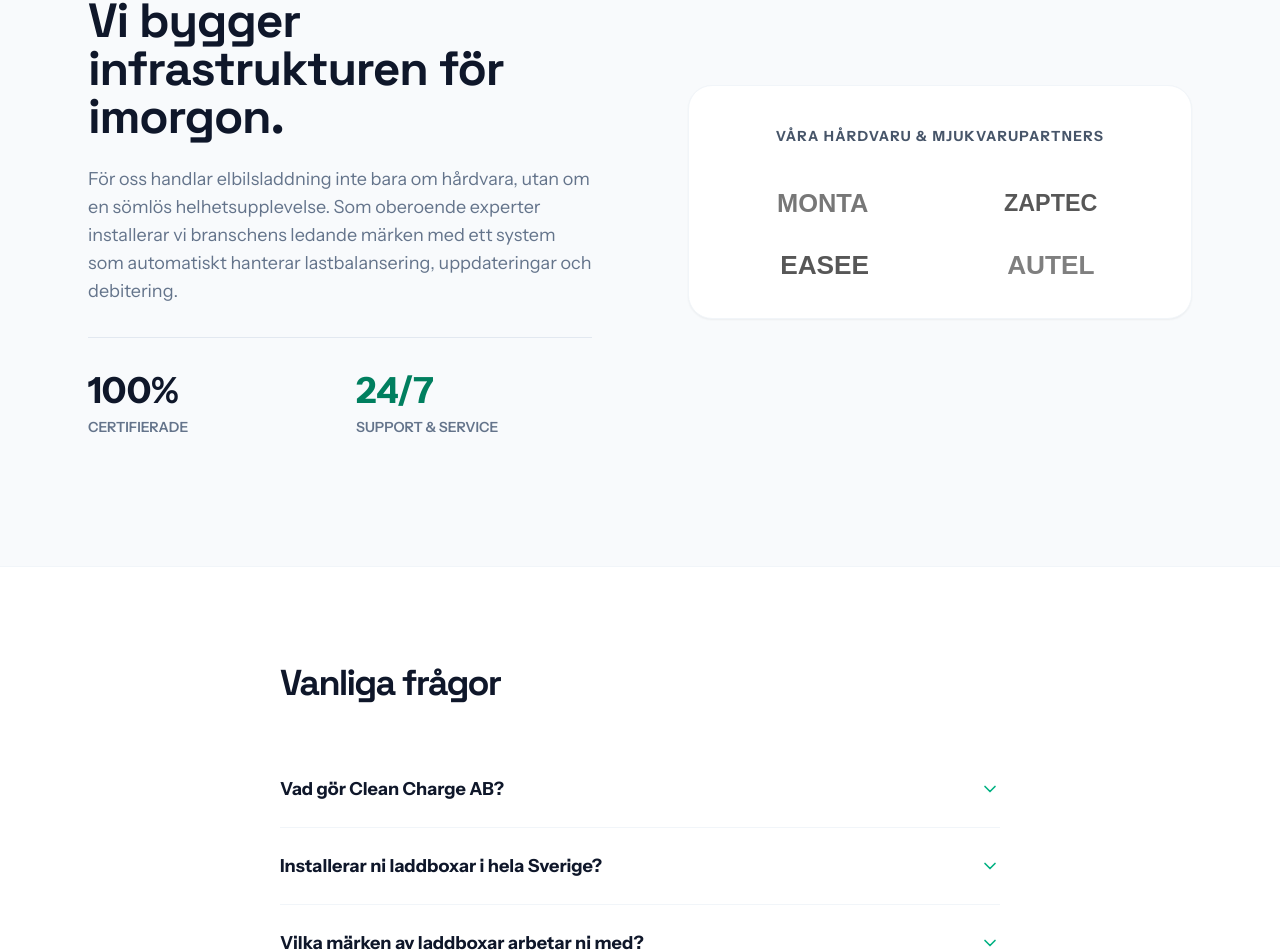
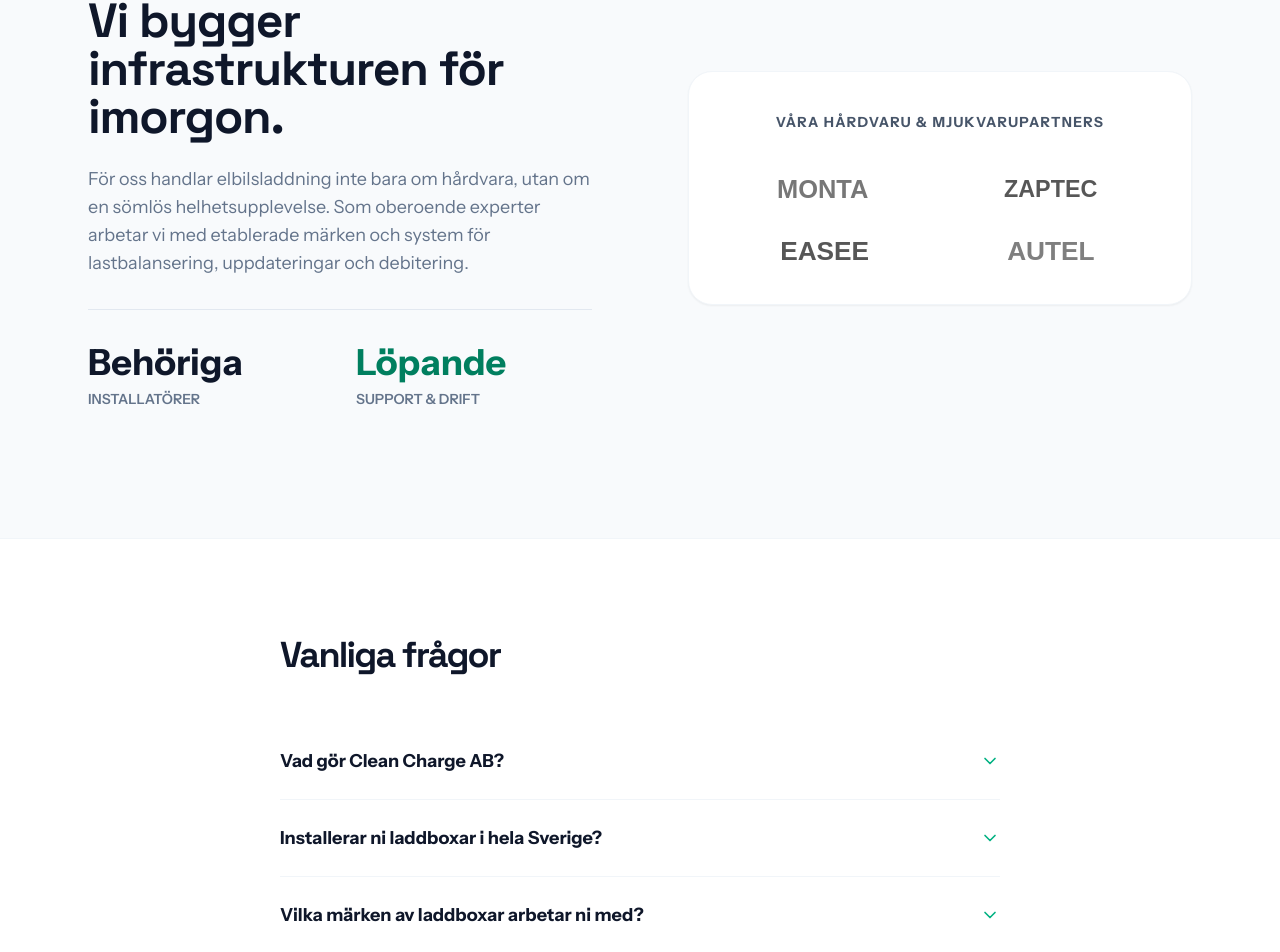
Before and after one commit to RavveFix/Clean-Charge-hemsida, a Next.js app: page / in a window 1280 px wide. Shown: the part 6309-7261 px from the top of the page. Built offline with nearby package versions, Linux system fonts and the light colour scheme; no server answers.

Commit message:
Trust: replace unsupported certification and support metrics

```diff
--- a/components/AboutSection.tsx
+++ b/components/AboutSection.tsx
@@ -21,12 +21,12 @@ const AboutSection: React.FC = () => {
           opacity: 1,
           duration: 0.8,
           stagger: 0.1,
-          ease: "power2.out",
+          ease: 'power2.out',
           scrollTrigger: {
             trigger: sectionRef.current,
-            start: "top 80%",
-          }
-        }
+            start: 'top 80%',
+          },
+        },
       );
     }, sectionRef);
 
@@ -37,75 +37,54 @@ const AboutSection: React.FC = () => {
     <section ref={sectionRef} className="py-16 sm:py-24 md:py-32 bg-bg-surface overflow-hidden">
       <div className="container mx-auto px-4 sm:px-6 max-w-6xl 2xl:max-w-7xl 3xl:max-w-[1400px]">
         <div className="flex flex-col lg:flex-row gap-10 sm:gap-16 lg:gap-24 items-center">
-
-          {/* Text Content */}
           <div className="w-full lg:w-1/2">
             <span className="text-brand-green-interactive font-bold tracking-wider uppercase text-sm mb-3 block">Varför Clean Charge?</span>
             <h2 className="text-3xl sm:text-4xl md:text-5xl font-bold text-text-primary tracking-tight mb-4 sm:mb-6 leading-tight">
               Vi bygger infrastrukturen för imorgon.
             </h2>
             <p className="text-text-secondary text-base sm:text-lg leading-relaxed mb-6 sm:mb-8 max-w-prose">
-              För oss handlar elbilsladdning inte bara om hårdvara, utan om en sömlös helhetsupplevelse. Som oberoende experter installerar vi branschens ledande märken med ett system som automatiskt hanterar lastbalansering, uppdateringar och debitering.
+              För oss handlar elbilsladdning inte bara om hårdvara, utan om en sömlös helhetsupplevelse. Som oberoende experter arbetar vi med etablerade märken och system för lastbalansering, uppdateringar och debitering.
             </p>
 
             <div className="grid grid-cols-2 gap-4 sm:gap-8 pt-6 sm:pt-8 border-t border-slate-200">
               <div className="stat-item">
-                <span className="block text-2xl sm:text-4xl font-bold text-text-primary mb-1">100%</span>
-                <span className="text-sm font-semibold text-text-secondary uppercase">Certifierade</span>
+                <span className="block text-2xl sm:text-4xl font-bold text-text-primary mb-1">Behöriga</span>
+                <span className="text-sm font-semibold text-text-secondary uppercase">Installatörer</span>
               </div>
               <div className="stat-item">
-                <span className="block text-2xl sm:text-4xl font-bold text-brand-green-interactive mb-1">24/7</span>
-                <span className="text-sm font-semibold text-text-secondary uppercase">Support & Service</span>
+                <span className="block text-2xl sm:text-4xl font-bold text-brand-green-interactive mb-1">Löpande</span>
+                <span className="text-sm font-semibold text-text-secondary uppercase">Support & Drift</span>
               </div>
             </div>
           </div>
 
-          {/* Trusted Partners Grid */}
           <div className="w-full lg:w-1/2">
              <div className="bg-white p-6 sm:p-10 rounded-2xl sm:rounded-3xl shadow-sm border border-slate-100">
                 <h3 className="text-center text-xs sm:text-sm font-bold text-slate-600 uppercase tracking-widest mb-6 sm:mb-10">Våra Hårdvaru & Mjukvarupartners</h3>
                 <div className="grid grid-cols-2 gap-4 sm:gap-8 items-center justify-items-center opacity-70">
-
-                   {/* Monta */}
                    <div className="stat-item grayscale hover:grayscale-0 transition-all duration-300">
                       <svg width="100" height="30" viewBox="0 0 55 16" fill="none" xmlns="http://www.w3.org/2000/svg">
-                        <text x="0" y="14" fontFamily="Arial, sans-serif" fontSize="14" fontWeight="800" fill="#003dff">
-                          MONTA
-                        </text>
+                        <text x="0" y="14" fontFamily="Arial, sans-serif" fontSize="14" fontWeight="800" fill="#003dff">MONTA</text>
                       </svg>
                    </div>
-
-                   {/* Zaptec */}
                    <div className="stat-item grayscale hover:grayscale-0 transition-all duration-300">
                       <svg width="100" height="30" viewBox="0 0 60 16" fill="none" xmlns="http://www.w3.org/2000/svg">
-                        <text x="0" y="14" fontFamily="Arial, sans-serif" fontSize="14" fontWeight="800" fill="#111111">
-                          ZAPTEC
-                        </text>
+                        <text x="0" y="14" fontFamily="Arial, sans-serif" fontSize="14" fontWeight="800" fill="#111111">ZAPTEC</text>
                       </svg>
                    </div>
-
-                   {/* Easee */}
                    <div className="stat-item grayscale hover:grayscale-0 transition-all duration-300">
                       <svg width="100" height="30" viewBox="0 0 50 16" fill="none" xmlns="http://www.w3.org/2000/svg">
-                        <text x="0" y="14" fontFamily="Arial, sans-serif" fontSize="14" fontWeight="800" fill="#111111">
-                          EASEE
-                        </text>
+                        <text x="0" y="14" fontFamily="Arial, sans-serif" fontSize="14" fontWeight="800" fill="#111111">EASEE</text>
                       </svg>
                    </div>
-
-                   {/* Autel */}
                    <div className="stat-item grayscale hover:grayscale-0 transition-all duration-300">
                       <svg width="100" height="30" viewBox="0 0 50 16" fill="none" xmlns="http://www.w3.org/2000/svg">
-                        <text x="0" y="14" fontFamily="Arial, sans-serif" fontSize="14" fontWeight="800" fill="#D2232A">
-                          AUTEL
-                        </text>
+                        <text x="0" y="14" fontFamily="Arial, sans-serif" fontSize="14" fontWeight="800" fill="#D2232A">AUTEL</text>
                       </svg>
                    </div>
-
                 </div>
              </div>
           </div>
-
         </div>
       </div>
     </section>
```
